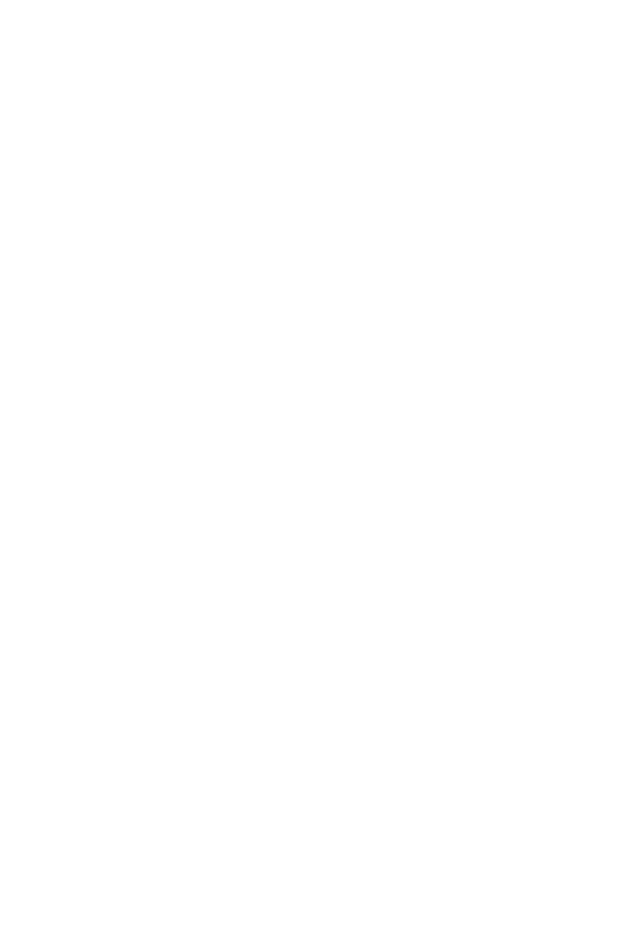
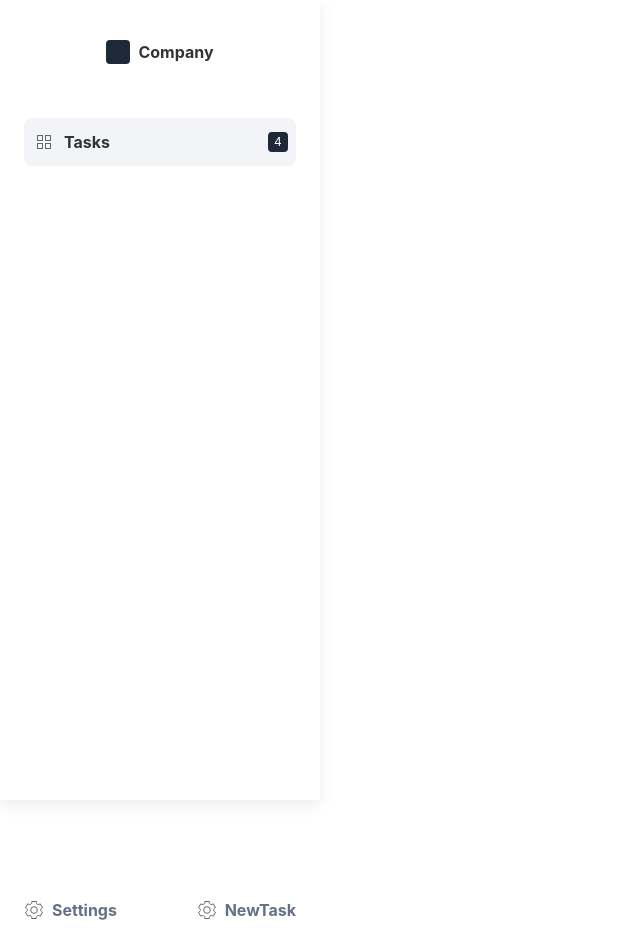
Before and after one commit to Kovriga/amonitoring, a Vue app: page / in a window 1280 px wide. Shown: the whole page, without its empty margins (0-640 px from the left). Before the commit the page ends 800 px from the top, so only its background shows below. Built offline with nearby package versions, Linux system fonts and the light colour scheme.

Commit message:
#2 Макет навигатора To Do листа

```diff
--- a/src/App.vue
+++ b/src/App.vue
@@ -1,15 +1,15 @@
 <template>
   <div id="app">
-
+    <nav-bar-to-do/>
   </div>
 </template>
 
 <script lang="ts">
-import { Component, Vue } from 'vue-property-decorator';
+import {Component, Vue} from 'vue-property-decorator';
+import NavBarToDo from "@/components/NavBarToDo.vue";
 
 @Component({
-  components: {
-  },
+  components: {NavBarToDo},
 })
 export default class App extends Vue {
 
@@ -17,5 +17,7 @@ export default class App extends Vue {
 </script>
 
 <style lang="scss">
-
+#app {
+  height: 100vh;
+}
 </style>
--- /dev/null
+++ b/src/components/NavBarToDo.vue
@@ -0,0 +1,171 @@
+<template>
+  <div class="main--nav-bar">
+    <div>
+      <div class="uk-card uk-card-default uk-card-header">
+        <div class="uk-container-expand name--nav-bar">
+          <div class="uk-container-large">
+            <div class="main--header-icon"></div>
+            <p class="uk-text-bold uk-text-emphasis">Company</p>
+          </div>
+        </div>
+        <div class="to-do-list--nav-bar">
+          <div class="list--nav-bar">
+            <div class="uk-container-expand item-list--nav-bar">
+              <div class="uk-container-large">
+                <span uk-icon="icon: thumbnails; ratio: 1"></span>
+                <p class="uk-text-bold uk-text-emphasis">Tasks</p>
+              </div>
+              <div class="main--item-icon">4</div>
+            </div>
+          </div>
+          <div class="edit--nav-bar">
+            <div class="uk-container-expand item-edit--nav-bar">
+              <div class="uk-container-large">
+                <span uk-icon="icon: cog; ratio: 1"></span>
+                <p class="uk-text-bold uk-text-emphasis">Settings</p>
+              </div>
+              <div class="uk-container-large">
+                <span uk-icon="icon: cog; ratio: 1"></span>
+                <p class="uk-text-bold uk-text-emphasis">NewTask</p>
+              </div>
+            </div>
+          </div>
+        </div>
+      </div>
+    </div>
+  </div>
+</template>
+
+<script lang="ts">
+import {Component, Vue} from 'vue-property-decorator';
+
+@Component({})
+
+export default class NavBarToDo extends Vue {
+}
+</script>
+
+<style lang="scss" scoped>
+.to-do-list--nav-bar{
+  width: 272px;
+  margin-top: 34px;
+}
+
+.edit--nav-bar {
+  width: 100%;
+}
+.item-edit--nav-bar {
+  width: 100%;
+  display: flex;
+  justify-content: space-between;
+}
+
+.item-edit--nav-bar > div {
+  display: flex;
+  align-items: center;
+}
+.item-edit--nav-bar > div > span {
+  margin-right: 8px;
+}
+
+.item-edit--nav-bar > div > p {
+  color: #667085 !important;
+}
+
+.name--nav-bar > div {
+  align-items: center;
+  display: flex;
+}
+
+.main--header-icon {
+  margin-right: 8px;
+  width: 24px;
+  height: 24px;
+  background: #1D2939;
+  border-radius: 4px;
+  flex: none;
+  order: 0;
+  flex-grow: 0;
+}
+
+.main--item-icon {
+  font-size: 12px;
+  color: white;
+  margin-right: 8px;
+  width: 20px;
+  height: 20px;
+  background: #1D2939;
+  border-radius: 4px;
+  flex: none;
+  order: 0;
+  flex-grow: 0;
+}
+
+.list--nav-bar {
+  overflow: auto;
+  height: 760px;
+  width: 100%;
+}
+
+.list--nav-bar::-webkit-scrollbar {
+  width: 8px;
+  height: 8px;
+  border-radius: 8px;
+}
+
+.list--nav-bar::-webkit-scrollbar-button {
+  display: none;
+}
+
+.list--nav-bar::-webkit-scrollbar-corner, ::-webkit-scrollbar-track {
+  background: #e1e1e1;
+}
+
+.list--nav-bar::-webkit-scrollbar-thumb {
+  background: #757575;
+}
+
+.list--nav-bar::-webkit-scrollbar-thumb {
+  border-radius: 8px;
+}
+
+.item-list--nav-bar {
+  height: 48px;
+  margin-bottom: 5px;
+  display: flex;
+  align-items: center;
+  justify-content: space-between;
+  width: 100%;
+  background: #F2F4F7;
+  border-radius: 8px;
+}
+
+.item-list--nav-bar > .uk-container-large > span {
+  margin: 0 10px;
+}
+
+.item-list--nav-bar > div > p {
+  margin: 0;
+}
+
+.item-list--nav-bar > div {
+  display: flex;
+  align-items: center;
+  justify-content: center;
+}
+
+.main--nav-bar {
+  height: 100%;
+  display: flex;
+  width: 320px;
+}
+
+.main--nav-bar > div > .uk-card {
+  display: flex;
+  width: 320px;
+  height: 100%;
+  flex-direction: column;
+  align-content: center;
+  align-items: center;
+}
+</style>
```
